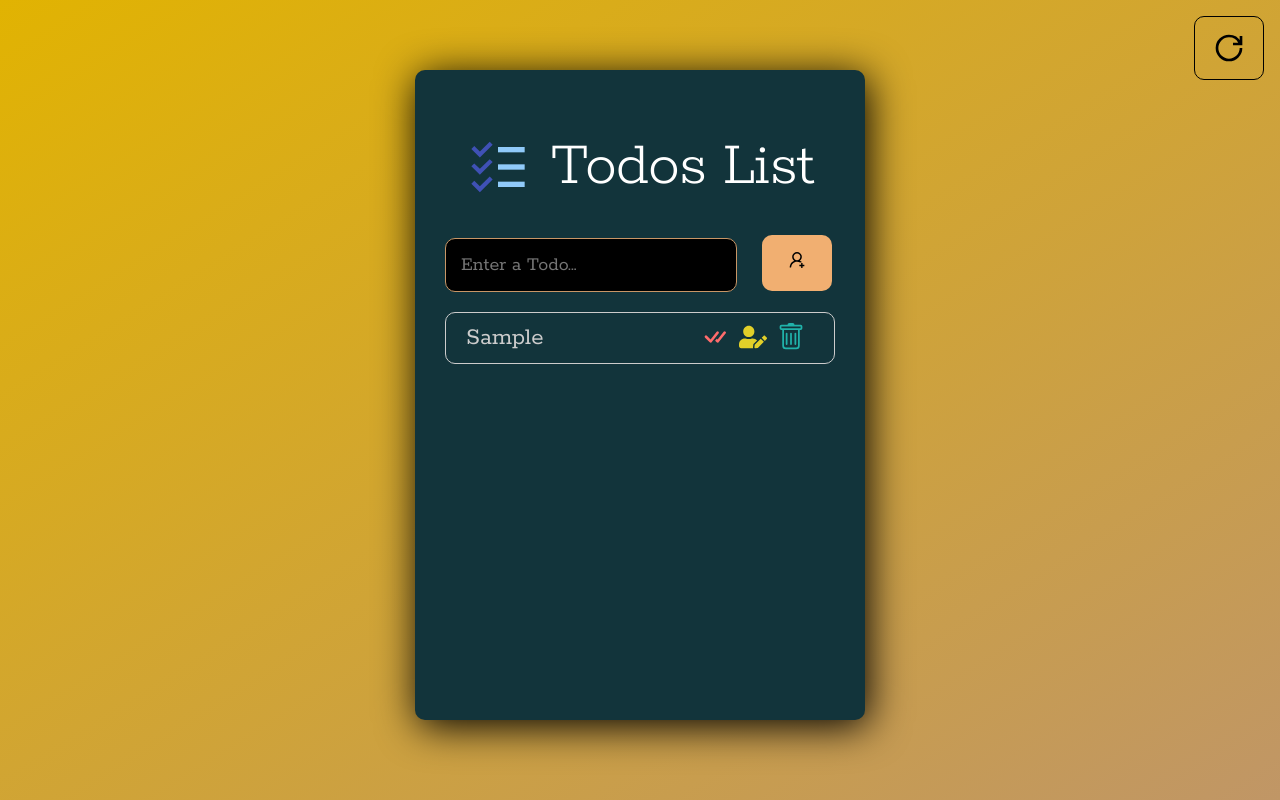
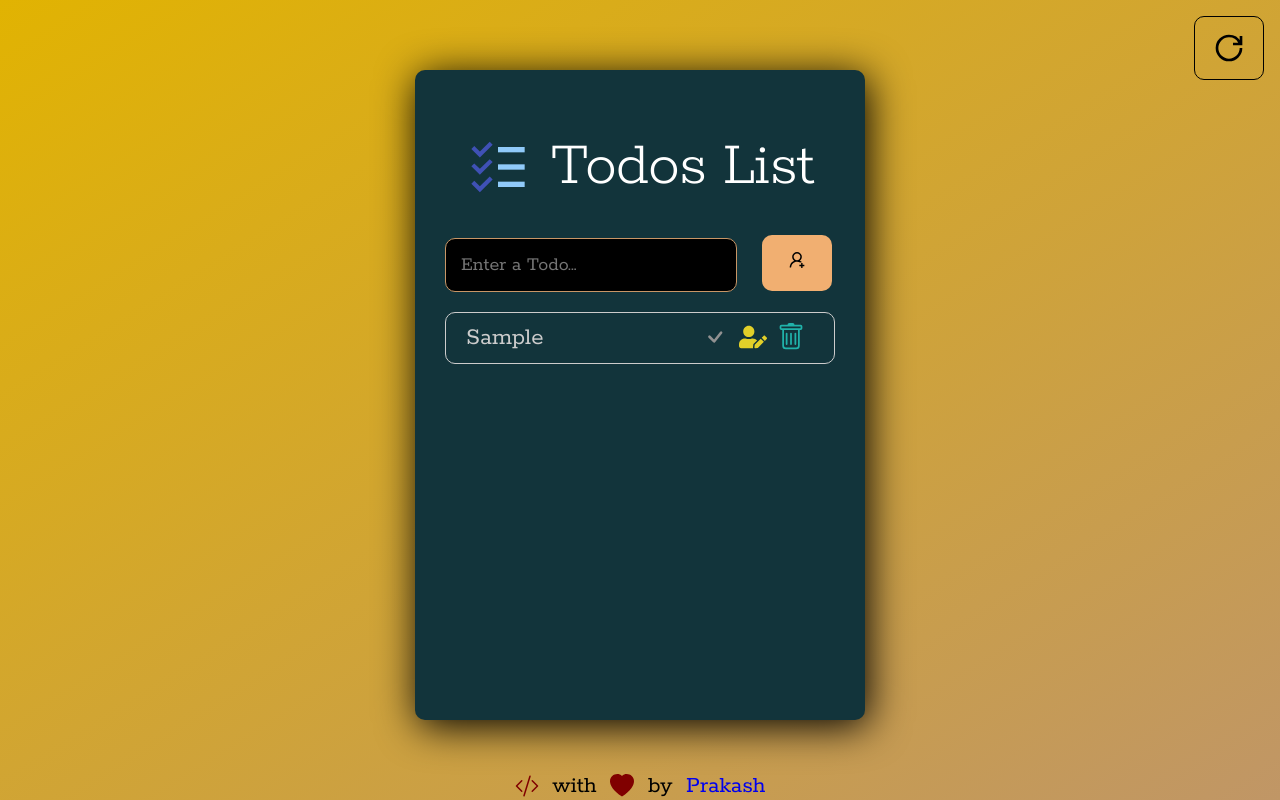
Before and after one commit to prakash855/tailnode_todo, a React (Create React App) app: page / in a window 1280 px wide. Both pictures are taken after typing "Sample" into the empty fields and a click on the button 797 px from the left and 262 px from the top of the page. Built offline with nearby package versions, Linux system fonts and the light colour scheme.

Commit message:
footer and stylings

```diff
--- a/src/App.css
+++ b/src/App.css
@@ -124,3 +124,18 @@ input:focus,
 button:focus {
   outline: none;
 }
+#footer{
+  position: absolute;
+  bottom: 0;
+  display: flex;
+  align-items: center;
+  font-size: 1.5rem;
+}
+#profile{
+  text-decoration: none;
+}
+@media(max-width:768px){
+  #footer{
+    display: none;
+  }
+}
--- a/src/App.js
+++ b/src/App.js
@@ -4,6 +4,7 @@ import Form from "./components/Form";
 import TodosList from "./components/TodoList";
 import { GrPowerReset } from "react-icons/gr";
 import "./App.css";
+import { BsCodeSlash, BsHeartFill } from "react-icons/bs";
 
 const App = () => {
   const initialState = JSON.parse(localStorage.getItem("todos")) || [];
@@ -18,7 +19,6 @@ const App = () => {
   const resetHandler = () => {
     setTodos([]);
   };
-
   return (
     <div className="container">
       <div className="app-wrapper">
@@ -46,6 +46,13 @@ const App = () => {
       <button onClick={resetHandler} id="btn">
         <GrPowerReset />
       </button>
+      <p id="footer">
+        <BsCodeSlash color="maroon" /> &nbsp; with &nbsp;
+        <BsHeartFill color="maroon" /> &nbsp; by &nbsp;
+        <a id="profile" href="https://github.com/prakash855" target="#">
+          Prakash
+        </a>
+      </p>
     </div>
   );
 };
--- a/src/components/TodoList.jsx
+++ b/src/components/TodoList.jsx
@@ -1,11 +1,12 @@
 import React from "react";
-import { BsCheckAll, BsTrash } from "react-icons/bs";
+import { BsCheckAll, BsTrash, BsCheck } from "react-icons/bs";
 import { FaUserEdit } from "react-icons/fa";
 
 const TodosList = ({ todos, setTodos, setEditTodo }) => {
   const handleComplete = (todo) =>
     setTodos(
       todos.map((item) => {
+        console.log(item);
         if (item.id === todo.id) {
           return { ...item, completed: !item.completed };
         }
@@ -18,6 +19,7 @@ const TodosList = ({ todos, setTodos, setEditTodo }) => {
     const findTodo = todos.find((todo) => todo.id === id);
     setEditTodo(findTodo);
   };
+
   return (
     <div>
       {todos.map((todo) => (
@@ -25,7 +27,7 @@ const TodosList = ({ todos, setTodos, setEditTodo }) => {
           <input
             type="text"
             value={todo.title}
-            className={"list " + (todo.completed ? "complete" : "")}
+            className="list"
             onChange={(event) => event.preventDefault()}
           />
           <div>
@@ -33,7 +35,11 @@ const TodosList = ({ todos, setTodos, setEditTodo }) => {
               className="button-complete task-button"
               onClick={() => handleComplete(todo)}
             >
-              <BsCheckAll />
+              {!todo.completed ? (
+                <BsCheck color="rgb(145, 145, 145)" />
+              ) : (
+                <BsCheckAll color="green" />
+              )}
             </button>
             <button
               className="button-edit task-button"
```
